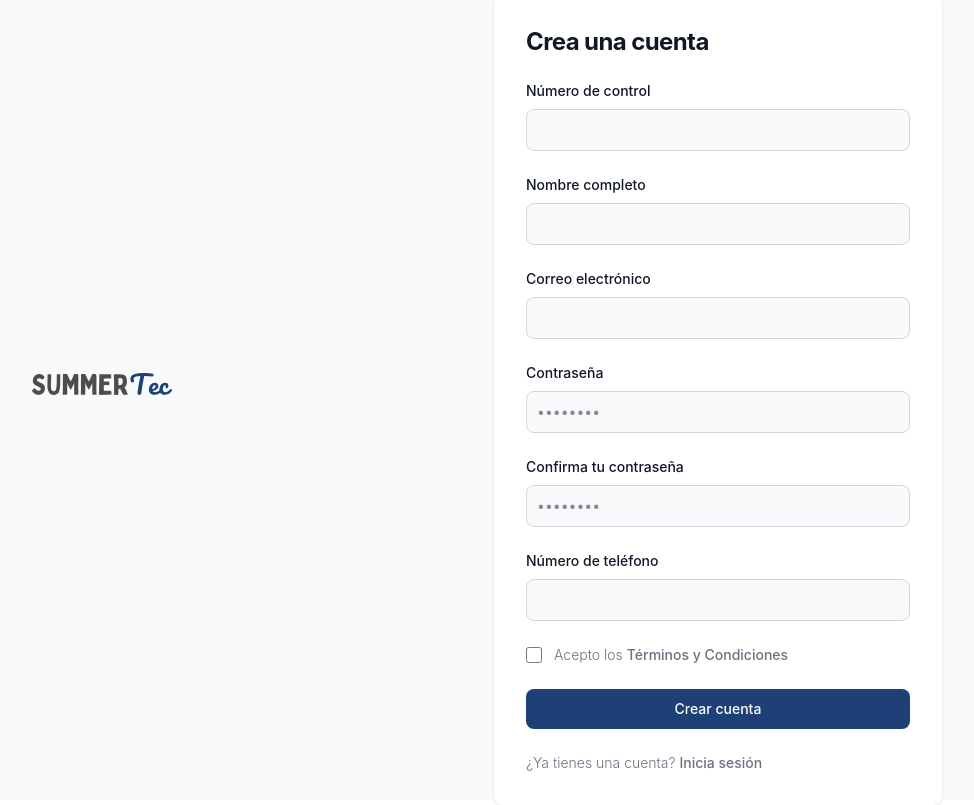
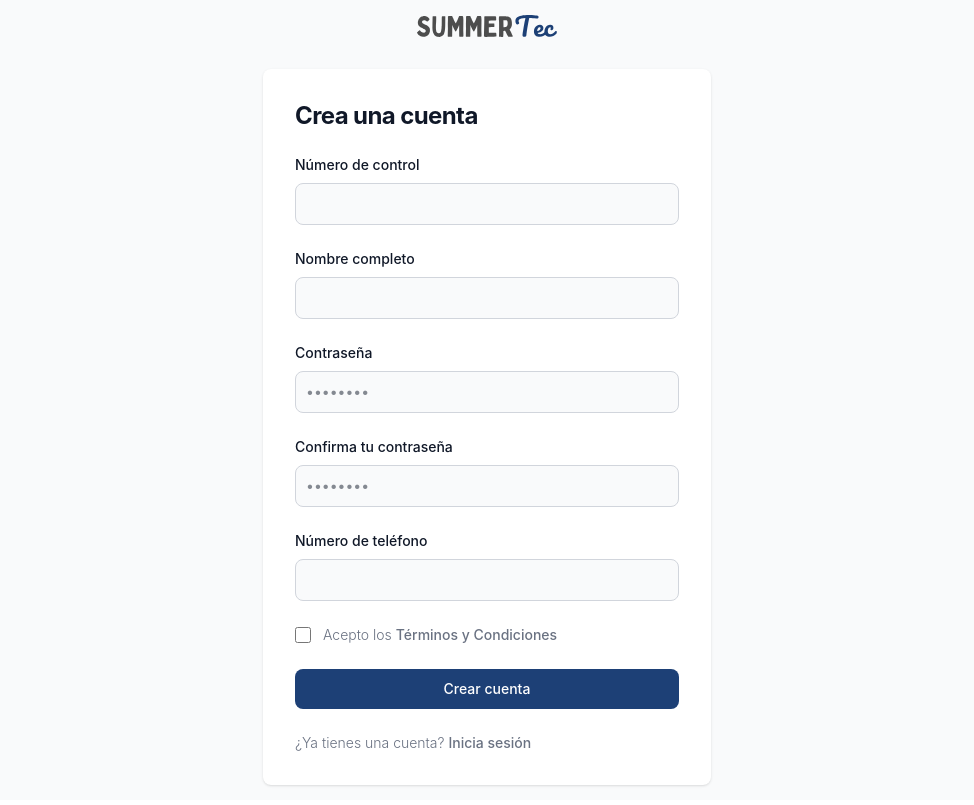
Before and after one commit to DiegoGAX10/SummerTec, a React (Vite) app: page /register in a window 1280 px wide. Shown: the whole page, without its empty margins (153-1127 px from the left). Built offline with nearby package versions, Linux system fonts and the light colour scheme.

Commit message:
feat: Map Email

```diff
--- a/docker-compose.yml
+++ b/docker-compose.yml
@@ -8,5 +8,3 @@ services:
       - /app/node_modules
     environment:
       - VITE_HOST=0.0.0.0
-    extra_hosts:
-      - "summertec.com:192.168.0.107"
--- a/src/auth/Register.jsx
+++ b/src/auth/Register.jsx
@@ -26,7 +26,7 @@ const Register = ({ navigation }) => {
 
             try {
                 console.log('Sending registration data:', registrationData);
-                const response = await fetch('http://127.0.0.1:5000/auth/signup', {
+                const response = await fetch('https://summer-tec-backend.onrender.com/auth/signup', {
                     method: 'POST',
                     headers: {
                         'Content-Type': 'application/json'
@@ -48,6 +48,15 @@ const Register = ({ navigation }) => {
                 Alert.alert('Error', 'Error en la conexión al servidor');
             }
         }
+
+    };
+    const generateEmail = (numero_control) =>{
+        return 'L' + numero_control + '@zacatepec.tecnm.mx';
+    };
+
+    const handleNumeroControl = (value) =>{
+        setNumeroControl(value);
+        setEmail(generateEmail(value));
     };
 
     return (
@@ -67,7 +76,7 @@ const Register = ({ navigation }) => {
                                 </label>
                                 <input type="text" name="controlNumber" id="controlNumber"
                                        className="bg-gray-50 border border-gray-300 text-gray-900 text-sm rounded-lg focus:ring-primary-600 focus:border-primary-600 block w-full p-2.5 dark:bg-gray-700 dark:border-gray-600 dark:placeholder-gray-400 dark:text-white dark:focus:ring-blue-500 dark:focus:border-blue-500"
-                                       value={numero_control} onChange={(e) => setNumeroControl(e.target.value)} required
+                                       value={numero_control} onChange={(e) => handleNumeroControl(e.target.value)} required
                                        pattern="\d*" inputMode="numeric"
                                 />
                             </div>
@@ -79,15 +88,6 @@ const Register = ({ navigation }) => {
                                        className="bg-gray-50 border border-gray-300 text-gray-900 text-sm rounded-lg focus:ring-primary-600 focus:border-primary-600 block w-full p-2.5 dark:bg-gray-700 dark:border-gray-600 dark:placeholder-gray-400 dark:text-white dark:focus:ring-blue-500 dark:focus:border-blue-500"
                                        value={nombre_completo} onChange={(e) => setNombreCompleto(e.target.value)} required
                                        pattern="^[A-Za-zÀ-ÿ\s]+$" title="Solo letras y espacios"
-                                />
-                            </div>
-                            <div>
-                                <label htmlFor="email" className="block mb-2 text-sm font-medium text-gray-900 dark:text-white">
-                                    Correo electrónico
-                                </label>
-                                <input type="email" name="email" id="email"
-                                       className="bg-gray-50 border border-gray-300 text-gray-900 text-sm rounded-lg focus:ring-primary-600 focus:border-primary-600 block w-full p-2.5 dark:bg-gray-700 dark:border-gray-600 dark:placeholder-gray-400 dark:text-white dark:focus:ring-blue-500 dark:focus:border-blue-500"
-                                       value={email} onChange={(e) => setEmail(e.target.value)} required
                                 />
                             </div>
                             <div>
--- a/src/components/Footer.jsx
+++ b/src/components/Footer.jsx
@@ -1,5 +1,5 @@
 import React from 'react';
-import { FaFacebook, FaTwitter, FaInstagram } from 'react-icons/fa';
+import { FaFacebook, FaInstagram } from 'react-icons/fa';
 import './Footer.css';
 import {FaX} from "react-icons/fa6";
 
```
